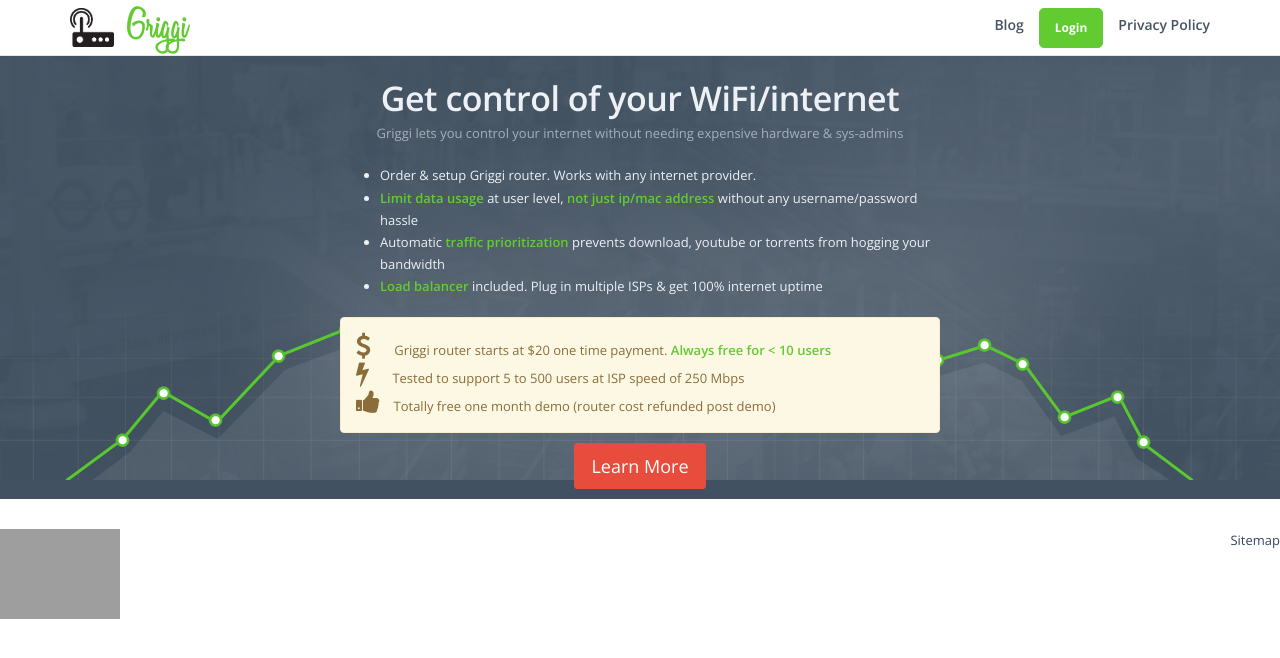
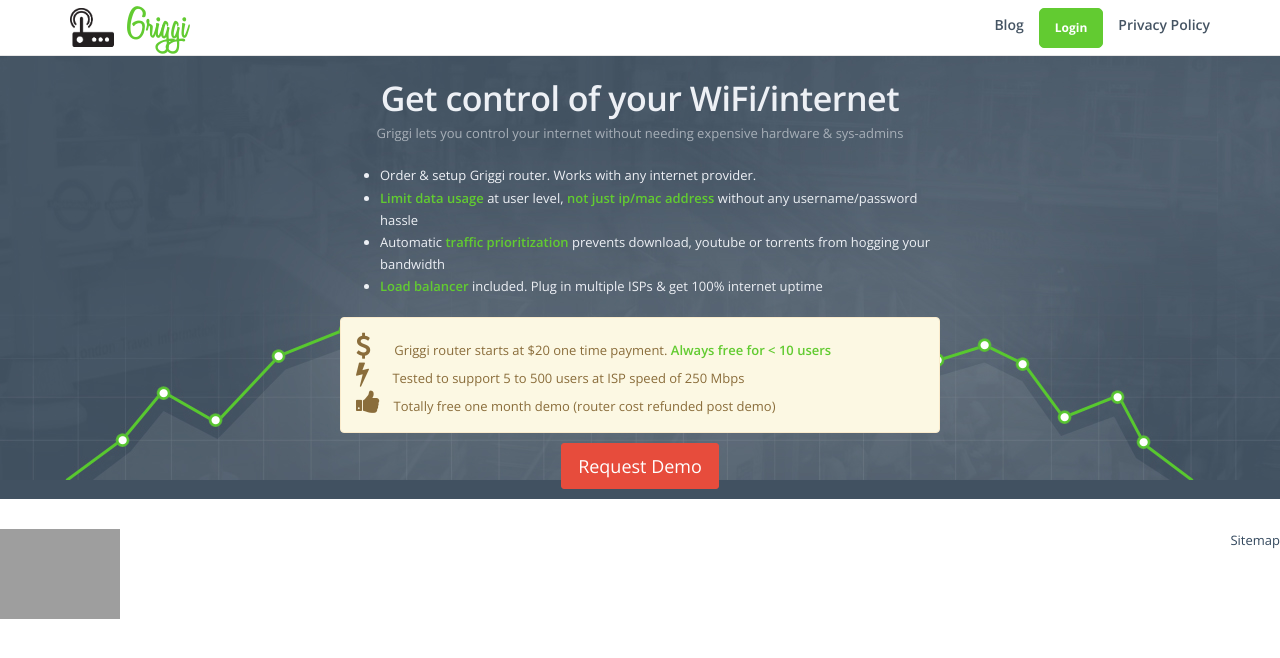
Before and after one commit to aura-website/aura-website.github.io, a Jekyll site: the page index.html, which Jekyll copies as it is, in a window 1280 px wide, cut to the strip 0-658 px from the top of the page. Built offline with Jekyll 4.4.1, drawn with Linux system fonts in a browser that asks for light colours; grey boxes are pictures that could not be loaded.

Commit message:
added request a demo button instead of learn more

```diff
--- a/index.html
+++ b/index.html
@@ -125,7 +125,8 @@
                 <i class="fa fa-bolt fa-2x" style="padding-right:20px"></i> Tested to support 5 to 500 users at ISP speed of 250 Mbps<br/>
                 <i class="fa fa-thumbs-up fa-2x" style="padding-right:10px"></i> Totally free one month demo (router cost refunded post demo)<br/>
             </div>
-          <a href="https://docs.google.com/forms/d/e/1FAIpQLSeXuO7z8wvZoOfG7vuXXpfUWMRlnweqE8L4RYT283KeOrgpaQ/viewform" class="btn btn-danger btn-lg">Learn More</a>
+          <!-- <a href="https://docs.google.com/forms/d/e/1FAIpQLSeXuO7z8wvZoOfG7vuXXpfUWMRlnweqE8L4RYT283KeOrgpaQ/viewform" class="btn btn-danger btn-lg">Learn More</a> -->
+          <a href="http://app.griggi.com/contactus" class="btn btn-danger btn-lg">Request Demo</a>
             <!--<a href="#how-it-works" class="btn btn-primary btn-lg page-scroll">Learn More</a>-->
         </div>
     </div>
```
